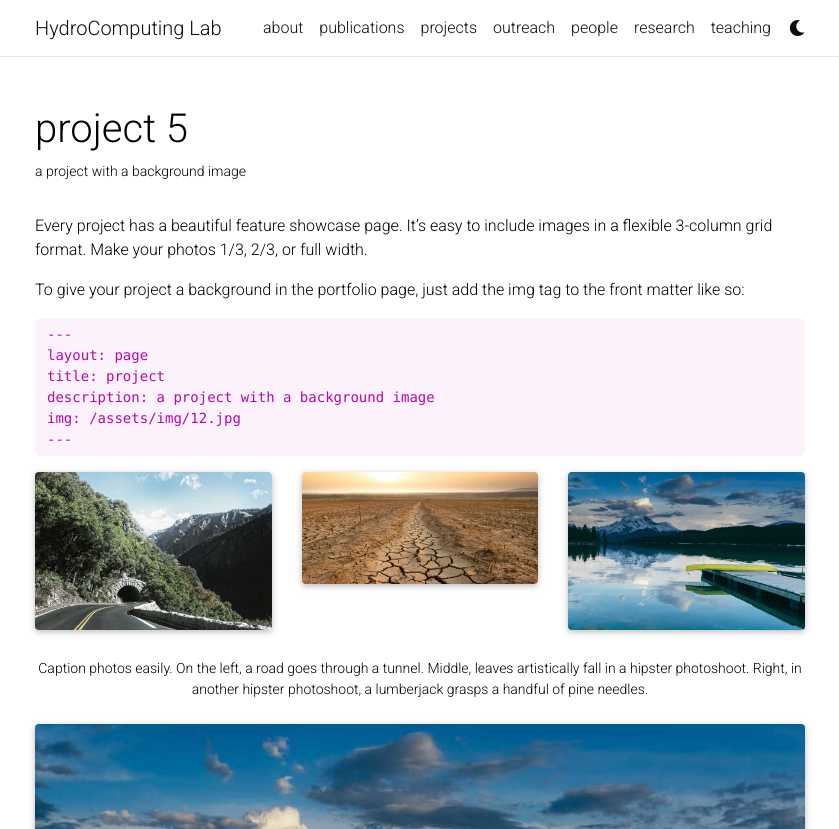
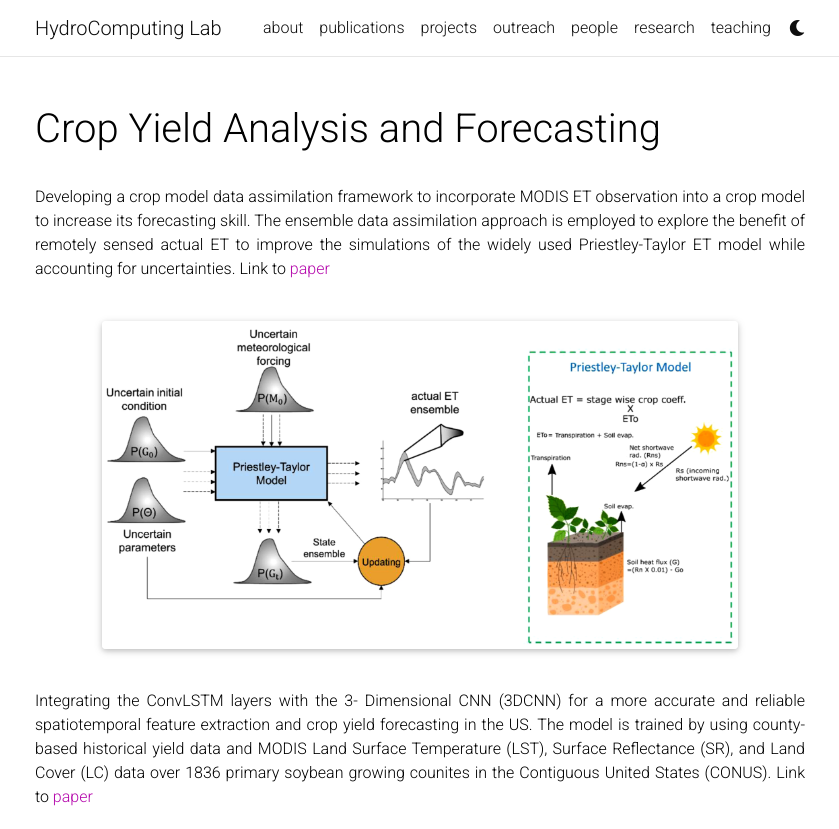
Before and after one commit to Pabbaszadeh/Pabbaszadeh.github.io, a Jekyll site: the page built from _projects/5_project.md, in a window 1280 px wide and 1400 px high. Shown: the top 829 px of the window, without its empty margins (220-1059 px from the left). Built offline with Jekyll 4.4.1, drawn with Linux system fonts in a browser that asks for light colours; full-size pictures stand in for the smaller copies a plugin makes; comment, search, counter and statistics services are not loaded; a style sheet for code colours, icons or effects is not loaded; some of the changed text lies outside the part shown; grey boxes are pictures that could not be loaded.

Commit message:
Update 5_project.md

````diff
--- a/_projects/5_project.md
+++ b/_projects/5_project.md
@@ -1,80 +1,31 @@
 ---
 layout: page
-title: project 5
-description: a project with a background image
-img: assets/img/1.jpg
-importance: 3
-category: Ongoing Projects
+title: Crop Yield Analysis and Forecasting
+img: assets/img/crop.png
+importance: 5
+category: Past Projects
 ---
 
-Every project has a beautiful feature showcase page.
-It's easy to include images in a flexible 3-column grid format.
-Make your photos 1/3, 2/3, or full width.
-
-To give your project a background in the portfolio page, just add the img tag to the front matter like so:
-
-    ---
-    layout: page
-    title: project
-    description: a project with a background image
-    img: /assets/img/12.jpg
-    ---
-
-<div class="row">
-    <div class="col-sm mt-3 mt-md-0">
-        {% include figure.html path="assets/img/1.jpg" title="example image" class="img-fluid rounded z-depth-1" %}
-    </div>
-    <div class="col-sm mt-3 mt-md-0">
-        {% include figure.html path="assets/img/3.jpg" title="example image" class="img-fluid rounded z-depth-1" %}
-    </div>
-    <div class="col-sm mt-3 mt-md-0">
-        {% include figure.html path="assets/img/5.jpg" title="example image" class="img-fluid rounded z-depth-1" %}
+<p style="text-align: justify;"> Developing a crop model data assimilation framework to incorporate MODIS ET observation into a crop model to increase its forecasting skill. The ensemble data assimilation approach is employed to explore the benefit of remotely sensed actual ET to improve the simulations of the widely used Priestley-Taylor ET model while accounting for uncertainties. Link to <a href=" https://doi.org/10.1016/j.agrformet.2022.108982">paper</a><br><br>
+<div class="row justify-content-sm-center">
+    <div class="col-sm-10 mt-3 mt-md-0">
+        {% include figure.html path="assets/img/et_da.png" title="example image" class="img-fluid rounded z-depth-1" %}
     </div>
 </div>
-<div class="caption">
-    Caption photos easily. On the left, a road goes through a tunnel. Middle, leaves artistically fall in a hipster photoshoot. Right, in another hipster photoshoot, a lumberjack grasps a handful of pine needles.
-</div>
-<div class="row">
-    <div class="col-sm mt-3 mt-md-0">
-        {% include figure.html path="assets/img/5.jpg" title="example image" class="img-fluid rounded z-depth-1" %}
+<br>
+
+<p style="text-align: justify;"> Integrating the ConvLSTM layers with the 3- Dimensional CNN (3DCNN) for a more accurate and reliable spatiotemporal feature extraction and crop yield forecasting in the US. The model is trained by using county-based historical yield data and MODIS Land Surface Temperature (LST), Surface Reflectance (SR), and Land Cover (LC) data over 1836 primary soybean growing counites in the Contiguous United States (CONUS). Link to <a href=" https://doi.org/10.1016/j.eswa.2021.115511">paper</a><br><br>
+<div class="row justify-content-sm-center">
+    <div class="col-sm-10 mt-3 mt-md-0">
+        {% include figure.html path="assets/img/3DCNN.png" title="example image" class="img-fluid rounded z-depth-1" %}
     </div>
 </div>
-<div class="caption">
-    This image can also have a caption. It's like magic.
-</div>
+<br>
 
-You can also put regular text between your rows of images.
-Say you wanted to write a little bit about your project before you posted the rest of the images.
-You describe how you toiled, sweated, *bled* for your project, and then... you reveal its glory in the next row of images.
-
-
+<p style="text-align: justify;"> Integrating multiple Deep Neural Nets by taking advantage of Copula-based Bayesian Model Averaging for probabilistic estimate of soybean crop yield over a hundred counties across three states in the United States. Link to <a href=" https://doi.org/10.1016/j.agrformet.2021.108773">paper</a><br><br>
 <div class="row justify-content-sm-center">
-    <div class="col-sm-8 mt-3 mt-md-0">
-        {% include figure.html path="assets/img/6.jpg" title="example image" class="img-fluid rounded z-depth-1" %}
-    </div>
-    <div class="col-sm-4 mt-3 mt-md-0">
-        {% include figure.html path="assets/img/11.jpg" title="example image" class="img-fluid rounded z-depth-1" %}
+    <div class="col-sm-10 mt-3 mt-md-0">
+        {% include figure.html path="assets/img/bma.tif" title="example image" class="img-fluid rounded z-depth-1" %}
     </div>
 </div>
-<div class="caption">
-    You can also have artistically styled 2/3 + 1/3 images, like these.
-</div>
-
-
-The code is simple.
-Just wrap your images with `<div class="col-sm">` and place them inside `<div class="row">` (read more about the <a href="https://getbootstrap.com/docs/4.4/layout/grid/">Bootstrap Grid</a> system).
-To make images responsive, add `img-fluid` class to each; for rounded corners and shadows use `rounded` and `z-depth-1` classes.
-Here's the code for the last row of images above:
-
-{% raw %}
-```html
-<div class="row justify-content-sm-center">
-    <div class="col-sm-8 mt-3 mt-md-0">
-        {% include figure.html path="assets/img/6.jpg" title="example image" class="img-fluid rounded z-depth-1" %}
-    </div>
-    <div class="col-sm-4 mt-3 mt-md-0">
-        {% include figure.html path="assets/img/11.jpg" title="example image" class="img-fluid rounded z-depth-1" %}
-    </div>
-</div>
-```
-{% endraw %}
+<br>
````
